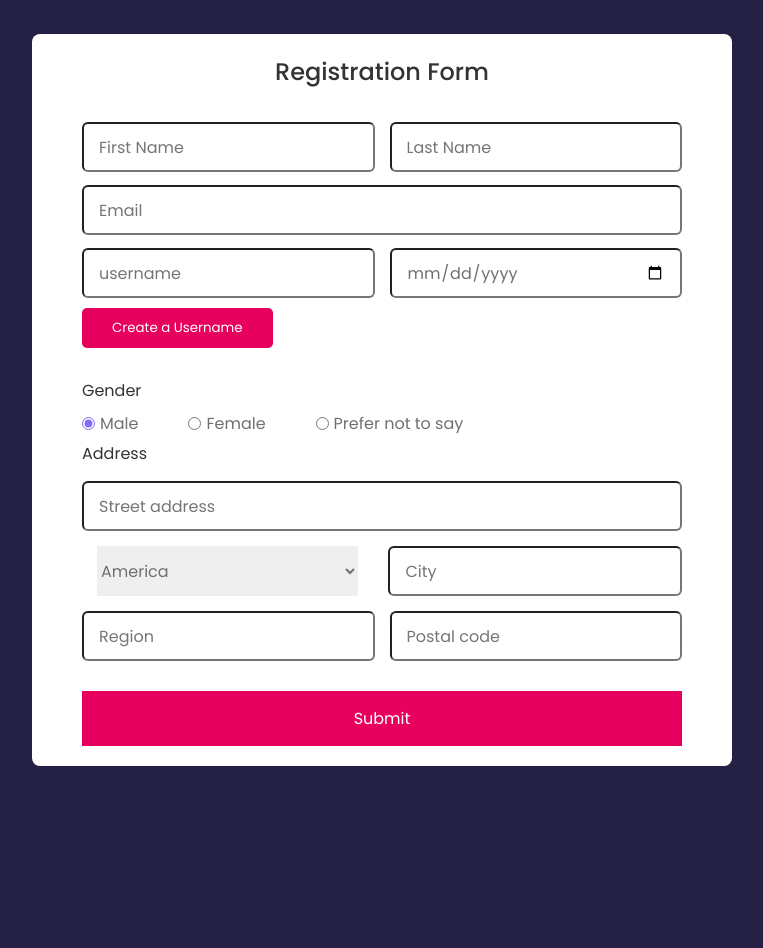
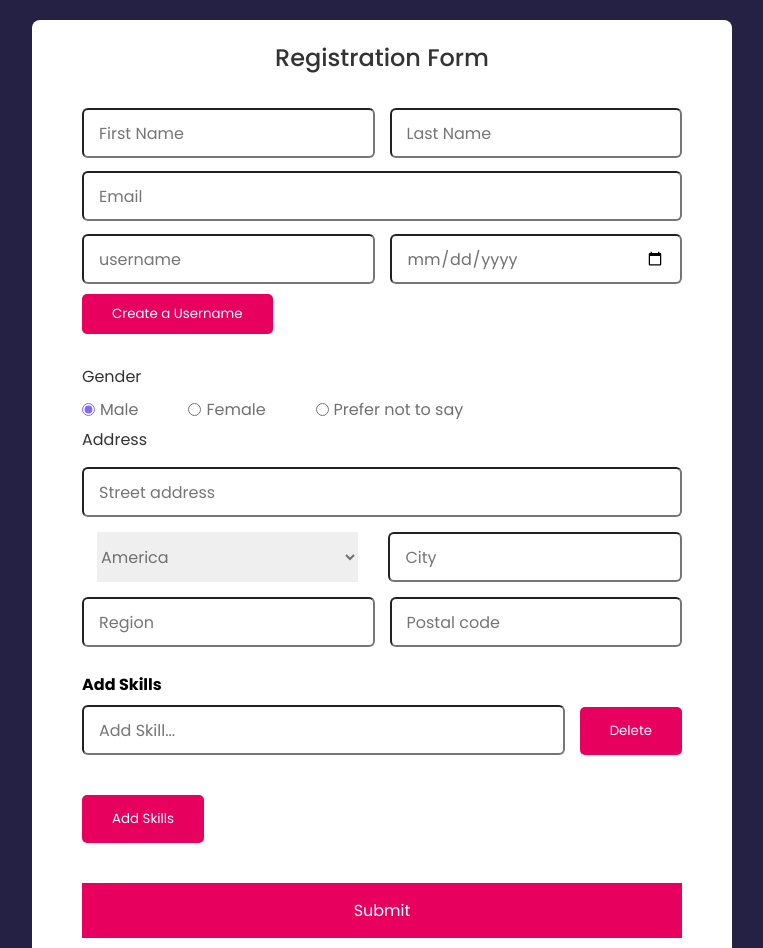
Before and after one commit to hhoang120403/Angular-16, an Angular app in the folder s19-reactive-forms/: page / in a window 1280 px wide. Shown: the top 948 px of the page, without its empty margins (258-1021 px from the left). Before the commit the page ends 800 px from the top, so only its background shows below. Built offline with nearby package versions, Linux system fonts and the light colour scheme.

Commit message:
Adding Form Controls Dynamaic

```diff
--- a/s19-reactive-forms/src/app/app.component.html
+++ b/s19-reactive-forms/src/app/app.component.html
@@ -146,14 +146,18 @@
     </div>
 
     <!--HTML for Skills Form Array -->
-    <!-- <div class="input-box skills" formArrayName="skills">
+    <div class="input-box skills" formArrayName="skills">
       <h4>Add Skills</h4>
-      <div class="column">
-        <input type="text" placeholder="Add Skill..." />
-        <button type="button" class="btn-add-delete">Delete</button>
+      <div class="column" *ngFor="let skill of skills.controls; let i = index">
+        <input type="text" placeholder="Add Skill..." [formControlName]="i" />
+        <button type="button" class="btn-add-delete" (click)="onDeleteSkill(i)">
+          Delete
+        </button>
       </div>
     </div>
-    <button type="button" class="btn-add-delete">Add Skills</button> -->
+    <button type="button" class="btn-add-delete" (click)="addSkills()">
+      Add Skills
+    </button>
 
     <!--HTML for Experience Form Array -->
     <!-- <div class="input-box">
--- a/s19-reactive-forms/src/app/app.component.ts
+++ b/s19-reactive-forms/src/app/app.component.ts
@@ -1,5 +1,5 @@
 import { Component, OnInit } from '@angular/core';
-import { FormControl, FormGroup, Validators } from '@angular/forms';
+import { FormArray, FormControl, FormGroup, Validators } from '@angular/forms';
 
 @Component({
   selector: 'app-root',
@@ -26,10 +26,26 @@ export class AppComponent implements OnInit {
         region: new FormControl(null),
         postalCode: new FormControl(null, Validators.required),
       }),
+      skills: new FormArray([new FormControl(null, Validators.required)]),
     });
+  }
+
+  get skills(): FormArray<FormControl> {
+    return this.reactiveForm?.get('skills') as FormArray<FormControl>;
   }
 
   onFormSubmit() {
     console.log(this.reactiveForm);
   }
+
+  addSkills() {
+    (<FormArray>this.reactiveForm?.get('skills')).push(
+      new FormControl(null, Validators.required)
+    );
+  }
+
+  onDeleteSkill(index: number) {
+    const controls = this.skills;
+    controls.removeAt(index);
+  }
 }
```
